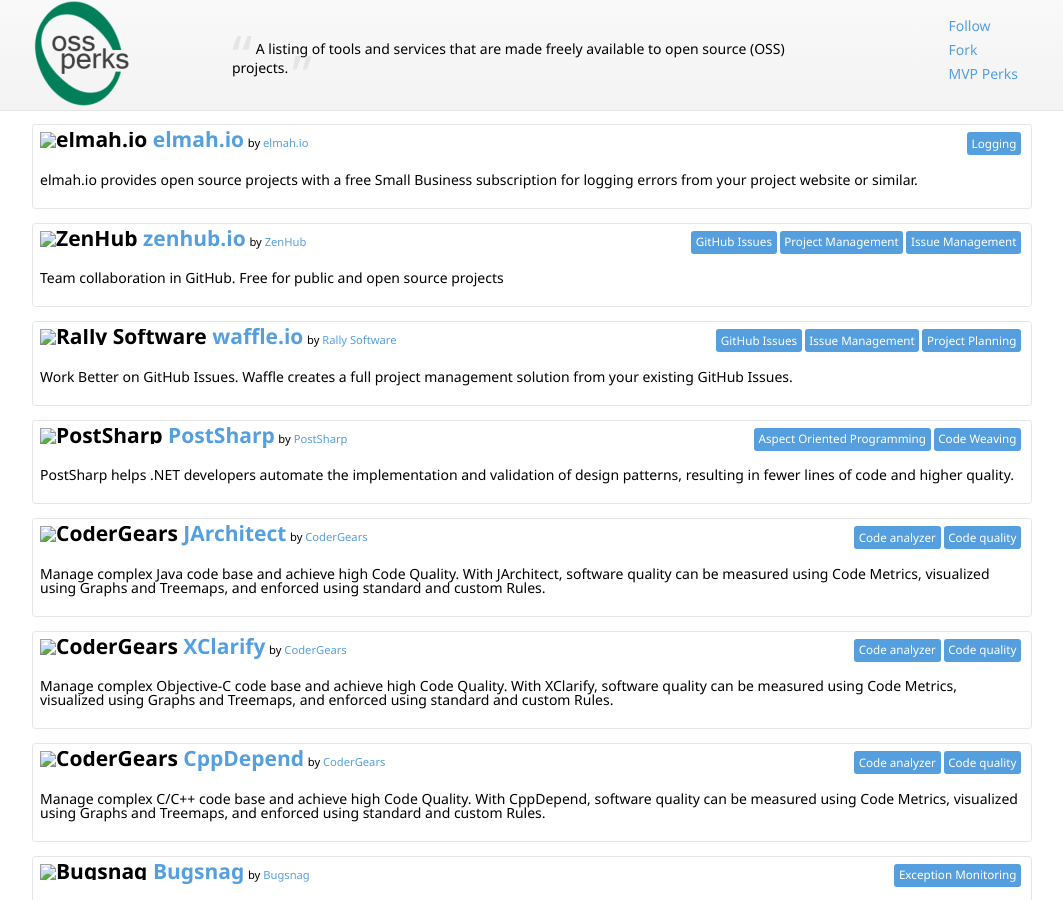
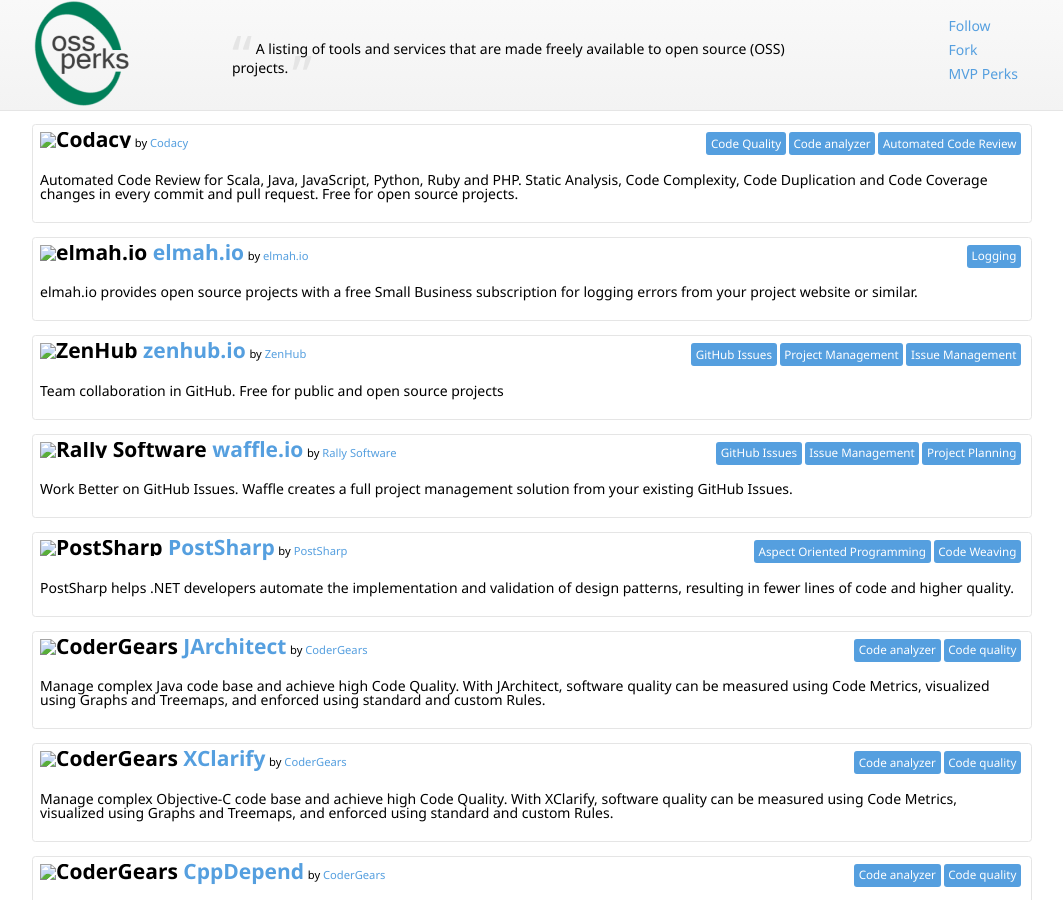
Before and after one commit to nikmd23/ossperks, a Jekyll site: the page built from index.html, in a window 1280 px wide and 900 px high. Shown: the whole window, without its empty margins (108-1171 px from the left). Built offline with Jekyll 4.4.1, drawn with Linux system fonts in a browser that asks for light colours; nearby versions of some CDN libraries.

Commit message:
added Codacy

```diff
--- a/index.html
+++ b/index.html
@@ -11,6 +11,12 @@
     uri: http://www.atlassian.com/
 
 perks:
+
+- perl: {name: Codacy, uri: 'https://www.codacy.com/'}
+  description: Automated Code Review for Scala, Java, JavaScript, Python, Ruby and PHP. Static Analysis, Code Complexity, Code Duplication and Code Coverage changes in every commit and pull request. Free for open source projects.
+  categories: [Code Quality, Code analyzer, Automated Code Review]
+  platforms: [Scala, Java, JavaScript, Python, Ruby, PHP, CoffeeScript, CSS]
+  company: {name: Codacy, uri: 'https://www.codacy.com/'}
 
 - perk: {name: elmah.io, uri: 'http://elmah.io/pricing'}
   description: elmah.io provides open source projects with a free Small Business subscription for logging errors from your project website or similar.
```
